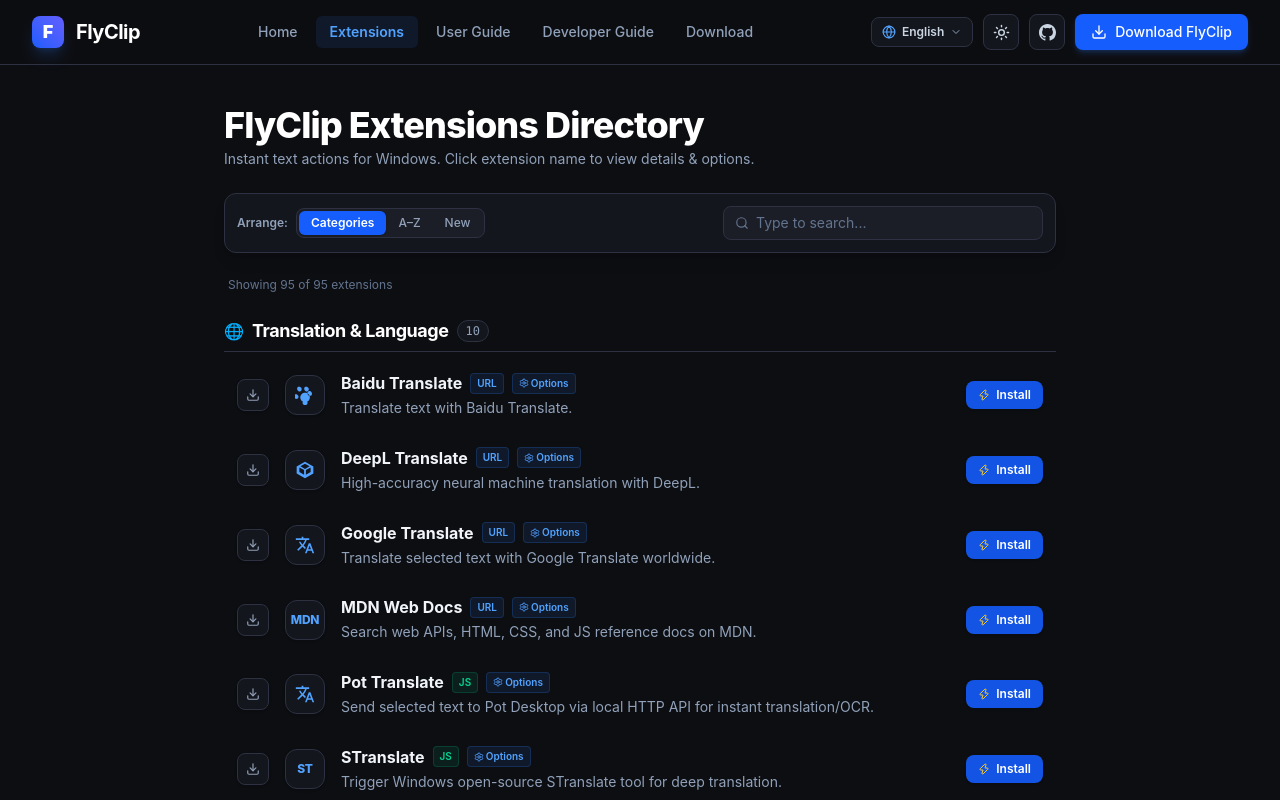
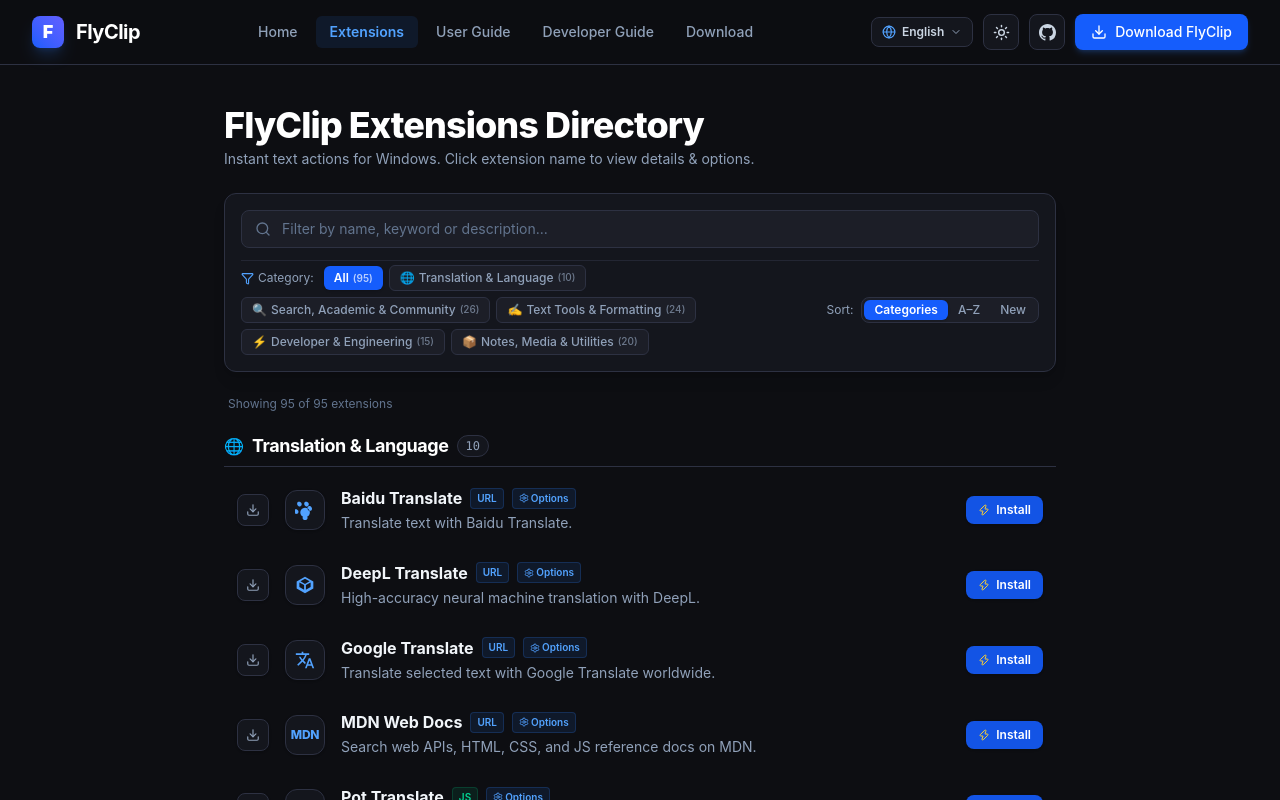
Before and after one commit to flyclip-app/website, a Next.js app: page /extensions in a window 1280 px wide. Shown: the top 800 px of the page. Built offline with nearby package versions, Linux system fonts and the light colour scheme.

Commit message:
feat: add category filter chips under search box matching TextGo and PopClip format

```diff
--- a/src/app/extensions/page.tsx
+++ b/src/app/extensions/page.tsx
@@ -4,7 +4,7 @@
 import { EXTENSIONS_DATA, ExtensionItem } from "@/data/extensions";
 import DirectoryEntry from "@/components/DirectoryEntry";
 import ExtensionModal from "@/components/ExtensionModal";
-import { Search, Sparkles, X } from "lucide-react";
+import { Search, Sparkles, X, Filter } from "lucide-react";
 import { useI18n } from "@/i18n/LanguageContext";
 
 type ArrangeMode = "categories" | "alpha" | "newest";
@@ -21,12 +21,13 @@
   { id: "translation", slug: "translation", titleEn: "Translation & Language", titleZh: "翻译与语言", icon: "🌐" },
   { id: "search_ai", slug: "search-ai", titleEn: "Search, Academic & Community", titleZh: "搜索、学术与社区", icon: "🔍" },
   { id: "text_tools", slug: "text-tools", titleEn: "Text Tools & Formatting", titleZh: "文本处理与清洗", icon: "✍️" },
-  { id: "developer", slug: "developer", titleEn: "Developer & Engineering Tools", titleZh: "开发者与全栈工具", icon: "⚡" },
+  { id: "developer", slug: "developer", titleEn: "Developer & Engineering", titleZh: "开发与工程工具", icon: "⚡" },
   { id: "shopping", slug: "shopping-notes", titleEn: "Notes, Media & Utilities", titleZh: "云笔记、影音与生活", icon: "📦" },
 ];
 
 export default function ExtensionsPage() {
   const [search, setSearch] = useState("");
+  const [selectedCategory, setSelectedCategory] = useState("all");
   const [arrange, setArrange] = useState<ArrangeMode>("categories");
   const [selectedExt, setSelectedExt] = useState<ExtensionItem | null>(null);
   const [autoInstall, setAutoInstall] = useState(false);
@@ -37,29 +38,46 @@
     setAutoInstall(autoTrigger);
   };
 
+  // Category counts for badges
+  const categoryCounts = useMemo(() => {
+    const counts: Record<string, number> = { all: EXTENSIONS_DATA.length };
+    CATEGORIES_CONFIG.forEach((cat) => {
+      counts[cat.id] = EXTENSIONS_DATA.filter((e) => e.category === cat.id).length;
+    });
+    return counts;
+  }, []);
+
   // Filtered extensions
   const filtered = useMemo(() => {
     const q = search.toLowerCase().trim();
-    if (!q) return EXTENSIONS_DATA;
     return EXTENSIONS_DATA.filter((ext) => {
-      const nameMatch = ext.name.toLowerCase().includes(q) || (ext.nameZh && ext.nameZh.toLowerCase().includes(q)) || (ext.nameEn && ext.nameEn.toLowerCase().includes(q));
+      const matchCat = selectedCategory === "all" || ext.category === selectedCategory;
+      if (!matchCat) return false;
+      if (!q) return true;
+      const nameMatch =
+        ext.name.toLowerCase().includes(q) ||
+        (ext.nameZh && ext.nameZh.toLowerCase().includes(q)) ||
+        (ext.nameEn && ext.nameEn.toLowerCase().includes(q));
       const idMatch = ext.id.toLowerCase().includes(q);
-      const descMatch = (ext.description && ext.description.toLowerCase().includes(q)) || (ext.descriptionZh && ext.descriptionZh.toLowerCase().includes(q));
+      const descMatch =
+        (ext.description && ext.description.toLowerCase().includes(q)) ||
+        (ext.descriptionZh && ext.descriptionZh.toLowerCase().includes(q));
       return nameMatch || idMatch || descMatch;
     });
-  }, [search]);
+  }, [search, selectedCategory]);
 
   // Grouped by category
   const categorizedGroups = useMemo(() => {
     const groups: { meta: CategoryMeta; items: ExtensionItem[] }[] = [];
     CATEGORIES_CONFIG.forEach((cat) => {
+      if (selectedCategory !== "all" && selectedCategory !== cat.id) return;
       const items = filtered.filter((ext) => ext.category === cat.id);
       if (items.length > 0) {
         groups.push({ meta: cat, items });
       }
     });
     return groups;
-  }, [filtered]);
+  }, [filtered, selectedCategory]);
 
   // Grouped by Alphabet (A-Z)
   const alphaGroups = useMemo(() => {
@@ -93,17 +111,81 @@
         </p>
       </div>
 
-      {/* PopClip Style Toolbar */}
-      <div className="p-3 rounded-xl bg-[#14161d] border border-[#2d3142] shadow-lg mb-6 flex flex-col sm:flex-row sm:items-center sm:justify-between gap-3">
-        {/* Arrange Buttons */}
-        <div className="flex items-center gap-2">
-          <span className="text-xs font-semibold text-slate-400">
-            {lang === "zh" ? "排列方式:" : "Arrange:"}
+      {/* Control Box: Search on Top, Category Chips + Arrange on Bottom */}
+      <div className="p-3.5 sm:p-4 rounded-xl bg-[#14161d] border border-[#2d3142] shadow-lg mb-6 space-y-3">
+        {/* Search Bar */}
+        <div className="relative w-full">
+          <Search className="absolute left-3.5 top-1/2 -translate-y-1/2 text-slate-500" size={16} />
+          <input
+            type="text"
+            placeholder={
+              lang === "zh"
+                ? "输入名称、关键词或 ID 快速筛选扩展..."
+                : "Filter by name, keyword or description..."
+            }
+            value={search}
+            onChange={(e) => setSearch(e.target.value)}
+            className="w-full pl-10 pr-9 py-2 rounded-lg bg-[#1c1e27] border border-[#2d3142] text-sm text-slate-100 focus:outline-none focus:border-blue-500 transition-colors placeholder:text-slate-500"
+          />
+          {search && (
+            <button
+              onClick={() => setSearch("")}
+              className="absolute right-3 top-1/2 -translate-y-1/2 text-slate-500 hover:text-white"
+            >
+              <X size={15} />
+            </button>
+          )}
+        </div>
+
+        {/* Category Filter Chips & Arrange Mode Controls */}
+        <div className="flex flex-col lg:flex-row lg:items-center lg:justify-between gap-3 pt-1 border-t border-[#2d3142]/60">
+          {/* Category Chips (TextGo / PopClip style) */}
+          <div className="flex items-center gap-1.5 flex-wrap">
+            <div className="flex items-center gap-1 text-xs text-slate-400 mr-1 flex-shrink-0">
+              <Filter size={13} className="text-blue-400" />
+              <span>{lang === "zh" ? "分类:" : "Category:"}</span>
+            </div>
+
+            {/* All chip */}
+            <button
+              onClick={() => setSelectedCategory("all")}
+              className={`px-2.5 py-1 rounded-md text-xs font-medium transition-all cursor-pointer ${
+                selectedCategory === "all"
+                  ? "bg-blue-600 text-white font-semibold shadow-sm"
+                  : "bg-[#1c1e27] text-slate-400 hover:text-white hover:bg-[#252836] border border-[#2d3142]"
+              }`}
+            >
+              {lang === "zh" ? "全部" : "All"}
+              <span className="ml-1 opacity-70 text-[10px]">({categoryCounts.all})</span>
+            </button>
+
+            {/* Individual Category Chips */}
+            {CATEGORIES_CONFIG.map((cat) => (
+              <button
+                key={cat.id}
+                onClick={() => setSelectedCategory(cat.id)}
+                className={`px-2.5 py-1 rounded-md text-xs font-medium transition-all flex items-center gap-1 cursor-pointer ${
+                  selectedCategory === cat.id
+                    ? "bg-blue-600 text-white font-semibold shadow-sm"
+                    : "bg-[#1c1e27] text-slate-400 hover:text-white hover:bg-[#252836] border border-[#2d3142]"
+                }`}
+              >
+                <span>{cat.icon}</span>
+                <span>{lang === "zh" ? cat.titleZh : cat.titleEn}</span>
+                <span className="opacity-70 text-[10px]">({categoryCounts[cat.id] || 0})</span>
+              </button>
+            ))}
+          </div>
+
+          {/* Arrange Toggle Buttons */}
+          <div className="flex items-center gap-1.5 flex-shrink-0 self-start lg:self-auto">
+            <span className="text-xs text-slate-400 mr-0.5">
+              {lang === "zh" ? "排列:" : "Sort:"}
             </span>
             <div className="inline-flex p-0.5 rounded-lg bg-[#1c1e27] border border-[#2d3142]">
               <button
                 onClick={() => setArrange("categories")}
-              className={`px-3 py-1 rounded-md text-xs font-medium transition-all ${
+                className={`px-2.5 py-0.5 rounded-md text-xs font-medium transition-all ${
                   arrange === "categories"
                     ? "bg-blue-600 text-white font-semibold shadow-sm"
                     : "text-slate-400 hover:text-white"
@@ -113,66 +195,50 @@
               </button>
               <button
                 onClick={() => setArrange("alpha")}
-              className={`px-3 py-1 rounded-md text-xs font-medium transition-all ${
+                className={`px-2.5 py-0.5 rounded-md text-xs font-medium transition-all ${
                   arrange === "alpha"
                     ? "bg-blue-600 text-white font-semibold shadow-sm"
                     : "text-slate-400 hover:text-white"
                 }`}
               >
-              {lang === "zh" ? "A–Z 字母" : "A–Z"}
+                {lang === "zh" ? "A–Z" : "A–Z"}
               </button>
               <button
                 onClick={() => setArrange("newest")}
-              className={`px-3 py-1 rounded-md text-xs font-medium transition-all ${
+                className={`px-2.5 py-0.5 rounded-md text-xs font-medium transition-all ${
                   arrange === "newest"
                     ? "bg-blue-600 text-white font-semibold shadow-sm"
                     : "text-slate-400 hover:text-white"
                 }`}
               >
-              {lang === "zh" ? "最新添加" : "New"}
+                {lang === "zh" ? "最新" : "New"}
               </button>
             </div>
           </div>
-
-        {/* Search Box */}
-        <div className="relative flex-1 sm:max-w-xs">
-          <Search className="absolute left-3 top-1/2 -translate-y-1/2 text-slate-500" size={14} />
-          <input
-            type="text"
-            placeholder={lang === "zh" ? "搜索扩展名称或功能..." : "Type to search..."}
-            value={search}
-            onChange={(e) => setSearch(e.target.value)}
-            className="w-full pl-8 pr-8 py-1.5 rounded-lg bg-[#1c1e27] border border-[#2d3142] text-xs sm:text-sm text-slate-100 focus:outline-none focus:border-blue-500 transition-colors placeholder:text-slate-500"
-          />
-          {search && (
-            <button
-              onClick={() => setSearch("")}
-              className="absolute right-2.5 top-1/2 -translate-y-1/2 text-slate-500 hover:text-white"
-            >
-              <X size={14} />
-            </button>
-          )}
         </div>
       </div>
 
       {/* Info Counter */}
-      <div className="flex items-center justify-between text-xs text-slate-500 mb-6 px-1">
+      <div className="flex items-center justify-between text-xs text-slate-500 mb-5 px-1">
         <span>
           {lang === "zh"
-            ? `显示 ${filtered.length} 个扩展（共 ${EXTENSIONS_DATA.length} 款）`
+            ? `显示 ${filtered.length} 个扩展（总计 ${EXTENSIONS_DATA.length} 款）`
             : `Showing ${filtered.length} of ${EXTENSIONS_DATA.length} extensions`}
         </span>
-        {search && (
+        {(search || selectedCategory !== "all") && (
           <button
-            onClick={() => setSearch("")}
+            onClick={() => {
+              setSearch("");
+              setSelectedCategory("all");
+            }}
             className="text-blue-400 hover:underline text-xs"
           >
-            {lang === "zh" ? "清除筛选" : "Clear filter"}
+            {lang === "zh" ? "重置所有筛选" : "Reset filters"}
           </button>
         )}
       </div>
 
-      {/* 1 Row Per Item Directory List */}
+      {/* Single Column 1-Per-Row Directory List */}
       {filtered.length > 0 ? (
         <div className="space-y-8">
           {/* Mode 1: Categories Mode */}
@@ -235,7 +301,7 @@
             {lang === "zh" ? "没有找到匹配的扩展" : "No matching extensions"}
           </h3>
           <p className="text-xs text-slate-400">
-            {lang === "zh" ? "尝试更换搜索词或重置筛选" : "Try searching another keyword"}
+            {lang === "zh" ? "尝试更换搜索词或重置分类筛选" : "Try another keyword or reset category filter"}
           </p>
         </div>
       )}
```
Lines whose indentation alone changed are shown as unchanged.
